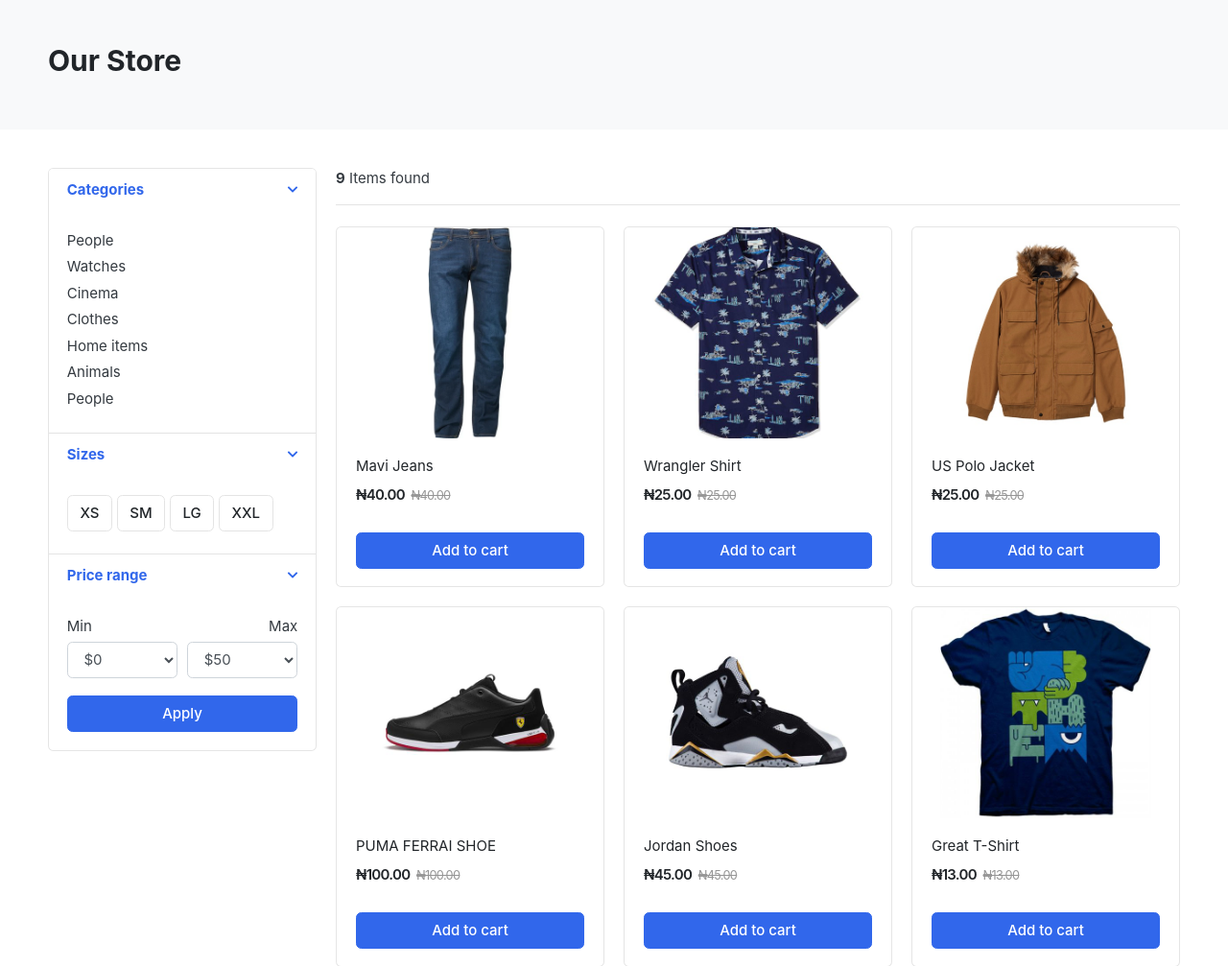
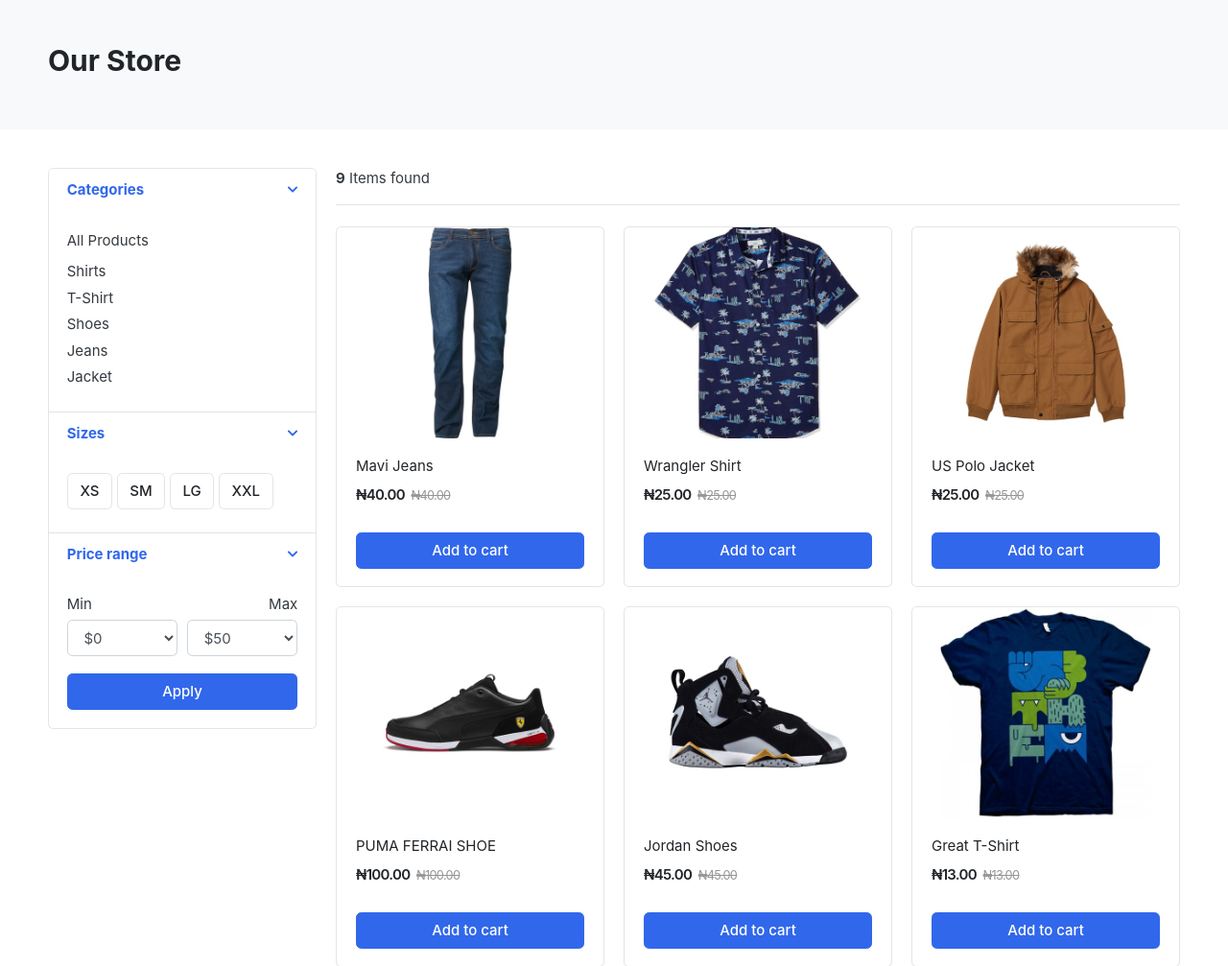
Before and after one commit to atomicstructure/ecommerce, a Django app: page /store/ in a window 1280 px wide. Shown: the part 119-1126 px from the top of the page at 96% size. Run offline with Django 5.2, Linux system fonts and the light colour scheme; data comes from the database, SQL or seed files in the repository; some libraries are stand-ins or nearby versions; some web fonts are replaced.

Commit message:
Implemented displaying categories in the store page and also made sure the url to the store page is now working

```diff
--- /dev/null
+++ b/category/context_processors.py
@@ -0,0 +1,6 @@
+from .models import Category
+
+def categories(request):
+    return {
+        'categories': Category.objects.all()
+    }
--- a/category/models.py
+++ b/category/models.py
@@ -1,4 +1,5 @@
 from django.db import models
+from django.urls import reverse
 # Create your models here.
 
 class Category(models.Model):
@@ -12,5 +13,8 @@
         verbose_name = 'Category'
         verbose_name_plural = 'Categories'
 
+    def get_url(self):
+        return reverse('products_by_category', args=[self.slug])
+
     def __str__(self) -> str:
         return self.Category_Name
--- a/samcart/settings.py
+++ b/samcart/settings.py
@@ -25,7 +25,7 @@
 # SECURITY WARNING: don't run with debug turned on in production!
 DEBUG = True
 
-ALLOWED_HOSTS = []
+ALLOWED_HOSTS = ['*']
 
 
 # Application definition
@@ -65,6 +65,7 @@
                 'django.template.context_processors.request',
                 'django.contrib.auth.context_processors.auth',
                 'django.contrib.messages.context_processors.messages',
+                'category.context_processors.categories',
             ],
         },
     },
--- a/templates/includes/navbar.html
+++ b/templates/includes/navbar.html
@@ -35,16 +35,14 @@
             <div class="category-wrap dropdown d-inline-block float-right">
               <button type="button" class="btn btn-primary dropdown-toggle" data-toggle="dropdown"><i class="fa fa-bars"></i> All category</button>
               <div class="dropdown-menu">
-                <a class="dropdown-item" href="#">Machinery / Mechanical Parts / Tools</a>
-                <a class="dropdown-item" href="#">Consumer Electronics / Home Appliances</a>
-                <a class="dropdown-item" href="#">Auto / Transportation</a>
-                <a class="dropdown-item" href="#">Apparel / Textiles / Timepieces</a>
-                <a class="dropdown-item" href="#">Home & Garden / Construction / Lights</a>
-                <a class="dropdown-item" href="#">Beauty & Personal Care / Health</a>
+                <a class="dropdown-item" href="{% url 'store' %}">All Products</a>
+                {% for category in categories %}
+                <a class="dropdown-item" href="{{ category.get_url }}">{{ category.Category_Name }}</a>
+                {% endfor %}
               </div>
             </div> <!-- category-wrap.// -->
           </div> <!-- col.// -->
-          <a href="./store.html" class="btn btn-outline-primary">Store</a>
+          <a href="{% url 'store' %}" class="btn btn-outline-primary">Store</a>
           <div class="col-lg col-md-6 col-sm-12 col">
             <form action="#" class="search">
               <div class="input-group w-100">
--- a/templates/store/store.html
+++ b/templates/store/store.html
@@ -26,26 +26,13 @@
                 <div class="card-body">
                   <ul class="list-menu">
                     <li>
-                      <a href="#">People</a>
+                      <a href="{% url 'store' %}">All Products</a>
+                    <li>
+                    {% for category in categories %}
+                    <li>
+                      <a href="{{ category.get_url }}">{{ category.Category_Name }}</a>
                     </li>
-                    <li>
-                      <a href="#">Watches</a>
-                    </li>
-                    <li>
-                      <a href="#">Cinema</a>
-                    </li>
-                    <li>
-                      <a href="#">Clothes</a>
-                    </li>
-                    <li>
-                      <a href="#">Home items</a>
-                    </li>
-                    <li>
-                      <a href="#">Animals</a>
-                    </li>
-                    <li>
-                      <a href="#">People</a>
-                    </li>
+                    {% endfor %}
                   </ul>
                 </div> <!-- card-body.// -->
               </div>
```
